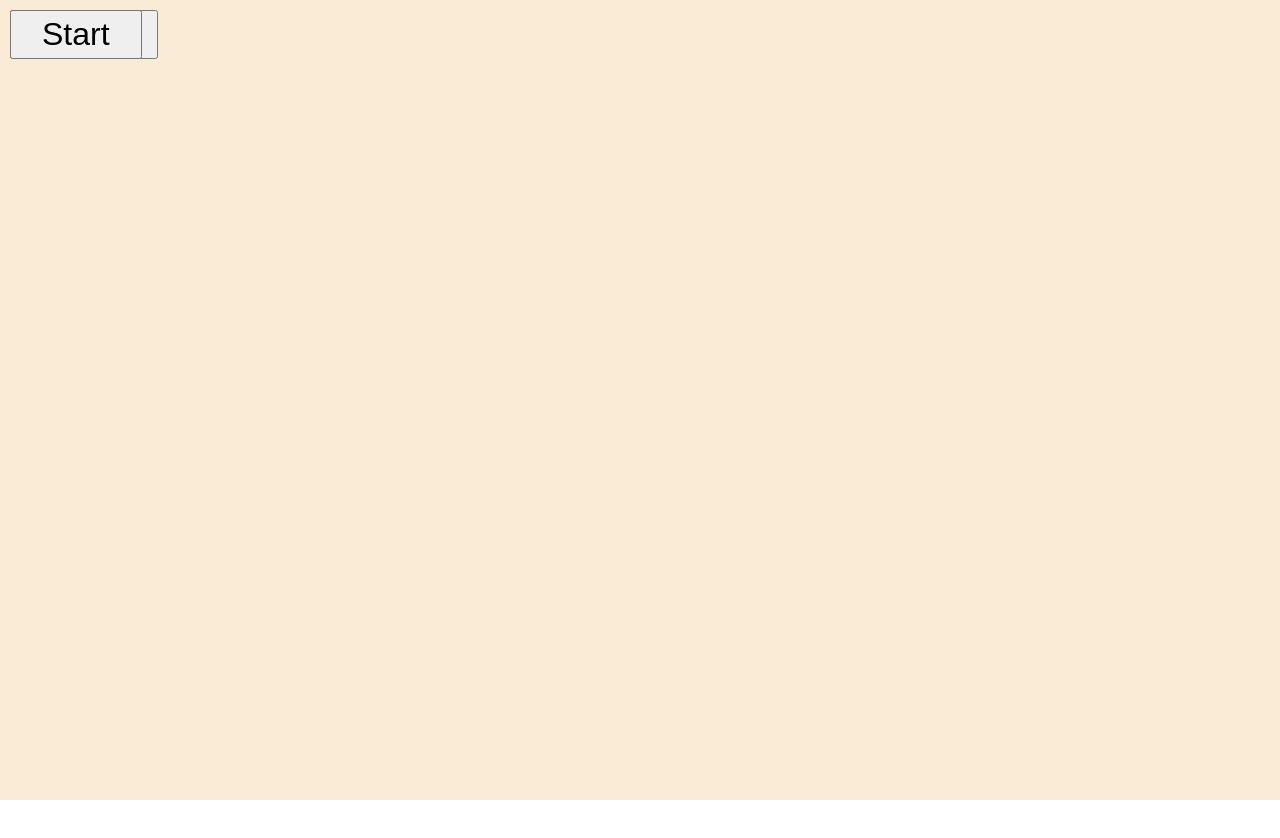
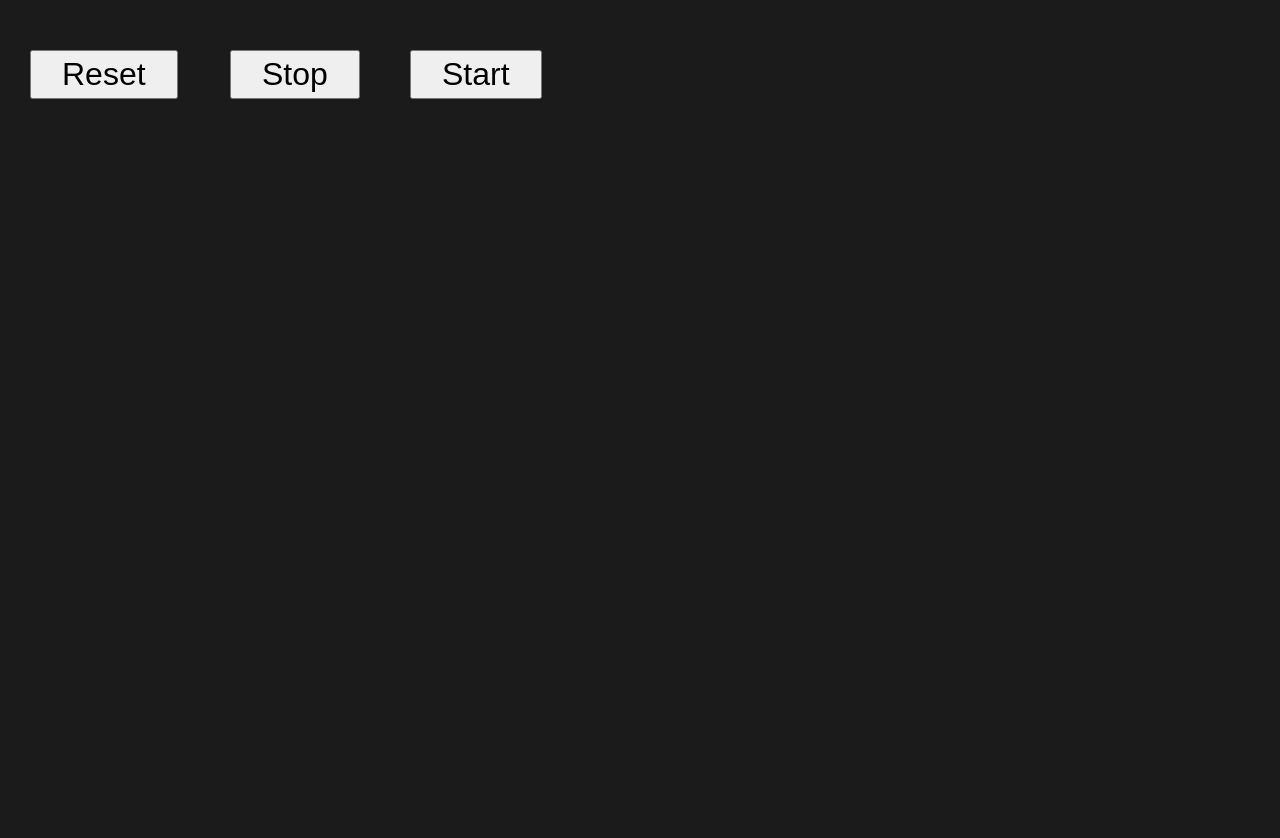
Before and after one commit to motokikasai/dom-canvas-drawing, a plain HTML site: page index.html in a window 1280 px wide. Before the commit the page ends 800 px from the top, so only its background shows below. Drawn offline with Linux system fonts and the light colour scheme.

Commit message:
Find-tune the buttons and function

```diff
--- a/script.js
+++ b/script.js
@@ -13,7 +13,7 @@ const painter = e => {
   circle.style.position = "absolute";
   circle.style.left = e.clientX + "px";
   circle.style.top = e.clientY + "px";
-  circle.style.backgroundColor = "red";
+  circle.style.backgroundColor = "hotpink";
 };
 
 main.addEventListener("mousemove", painter);
@@ -39,5 +39,3 @@ resetBtn.addEventListener("click", () => {
     main.removeChild(div);
   }
 });
-
-console.log(main);
--- a/style.css
+++ b/style.css
@@ -6,12 +6,13 @@ body {
 }
 
 main {
-  background-color: antiquewhite;
+  background-color: rgb(27, 27, 27);
   /* margin-top: 100px; */
   /* width: 100%;
   max-width: 1000px;
   margin: 0 auto; */
   height: 100vh;
+  padding-top: 40px;
 }
 
 button {
@@ -21,3 +22,15 @@ button {
   padding: 4px 30px;
   z-index: 999;
 }
+
+.reset {
+  left: 20px;
+}
+
+.stop {
+  left: 220px;
+}
+
+.start {
+  left: 400px;
+}
```
